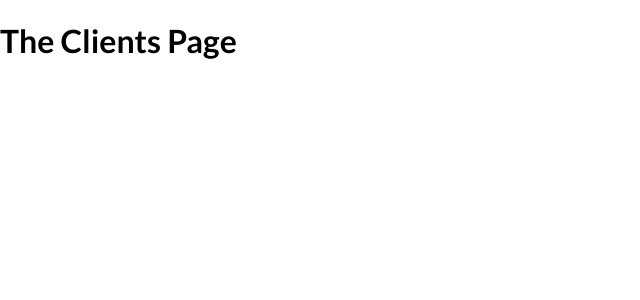
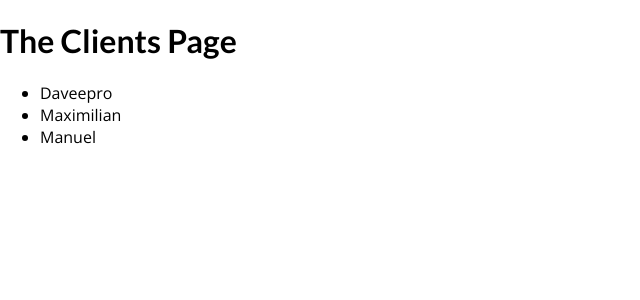
Before and after one commit to DavidBarcenas/nextjs-exercises, a Next.js app in the folder routing/: page /clients in a window 1280 px wide. Shown: the top 300 px of the page, without its empty margins (0-640 px from the left). Built offline with nearby package versions, Linux system fonts and the light colour scheme.

Commit message:
routing: Navigate with Link component

```diff
--- a/routing/pages/clients/index.js
+++ b/routing/pages/clients/index.js
@@ -1,7 +1,22 @@
+import Link from 'next/link';
+
 function ClientsPage() {
+  const clients = [
+    { id: 'dave', name: 'Daveepro' },
+    { id: 'max', name: 'Maximilian' },
+    { id: 'manu', name: 'Manuel' },
+  ];
+
   return (
     <div>
       <h1>The Clients Page</h1>
+      <ul>
+        {clients.map((client) => (
+          <li key={client.id}>
+            <Link href={`/clients/${client.id}`}>{client.name}</Link>
+          </li>
+        ))}
+      </ul>
     </div>
   );
 }
```
Also changed, not shown: routing/pages/index.js (+10 -0 lines).
